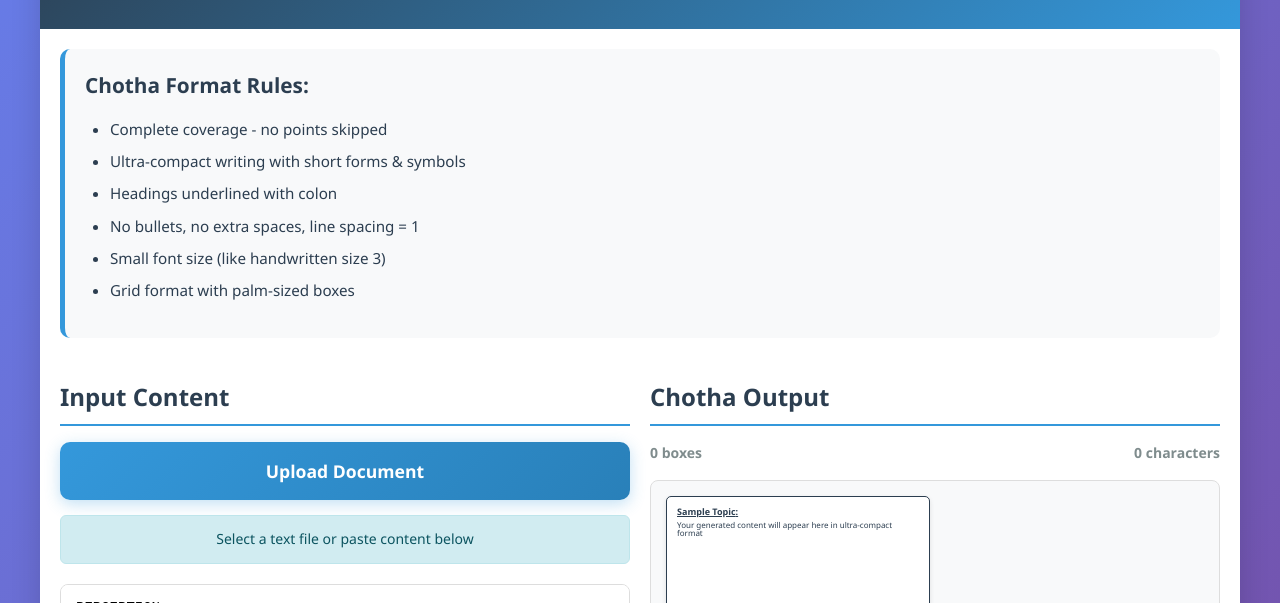
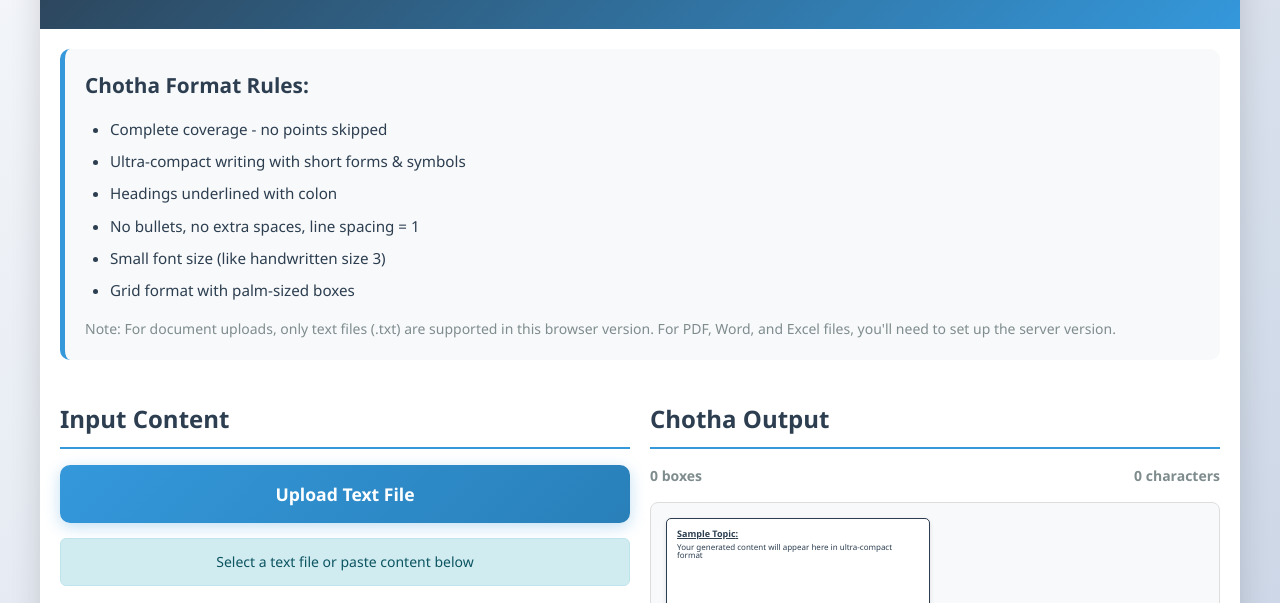
Before and after one commit to rahmanamaan28-max/Chotha-Generator, a plain HTML site: page index.html in a window 1280 px wide. Shown: the part 153-756 px from the top of the page. Drawn offline with Linux system fonts and the light colour scheme.

Commit message:
Update index.html

```diff
--- a/index.html
+++ b/index.html
@@ -3,7 +3,7 @@
 <head>
     <meta charset="UTF-8">
     <meta name="viewport" content="width=device-width, initial-scale=1.0">
-    <title>Chotha Generator - Ultra Compact Revision Sheets</title>
+    <title>Chotha Generator - Document Upload</title>
     <style>
         * {
             margin: 0;
@@ -13,7 +13,7 @@
         }
 
         body {
-            background: linear-gradient(135deg, #667eea 0%, #764ba2 100%);
+            background: linear-gradient(135deg, #f5f7fa 0%, #c3cfe2 100%);
             color: #2c3e50;
             line-height: 1.6;
             padding: 20px;
@@ -273,6 +273,12 @@
             border: 1px solid #c3e6cb;
         }
 
+        .status-processing {
+            background-color: #fff3cd;
+            color: #856404;
+            border: 1px solid #ffeaa7;
+        }
+
         @media (max-width: 768px) {
             .app-container {
                 flex-direction: column;
@@ -333,6 +339,12 @@
             0% { transform: rotate(0deg); }
             100% { transform: rotate(360deg); }
         }
+
+        .upload-info {
+            margin-top: 10px;
+            font-size: 14px;
+            color: #7f8c8d;
+        }
     </style>
 </head>
 <body>
@@ -352,6 +364,7 @@
                 <li>Small font size (like handwritten size 3)</li>
                 <li>Grid format with palm-sized boxes</li>
             </ul>
+            <p class="upload-info">Note: For document uploads, only text files (.txt) are supported in this browser version. For PDF, Word, and Excel files, you'll need to set up the server version.</p>
         </div>
 
         <div class="app-container">
@@ -359,7 +372,7 @@
                 <h2>Input Content</h2>
 
                 <div class="file-input-container">
-                    <label for="fileInput" class="file-input-label">Upload Document</label>
+                    <label for="fileInput" class="file-input-label">Upload Text File</label>
                     <input type="file" id="fileInput" accept=".txt">
                     <div id="fileStatus" class="status-message status-info">Select a text file or paste content below</div>
                 </div>
@@ -580,7 +593,7 @@
                 ' multiplied by ': '×',
             };
 
-            // Apply replacements
+     // Apply replacements
             for (const [key, value] of Object.entries(replacements)) {
                 const regex = new RegExp(key, 'gi');
                 processedText = processedText.replace(regex, value);
@@ -588,7 +601,7 @@
 
             // Apply compression based on level
             if (level === 'high' || level === 'extreme') {
-            // Remove articles and some pronouns
+                // Remove articles and some pronouns
                 processedText = processedText.replace(/\b(the|a|an|is|are|was|were|be|being|been)\b/gi, '');
 
                 // Remove unnecessary words
```
